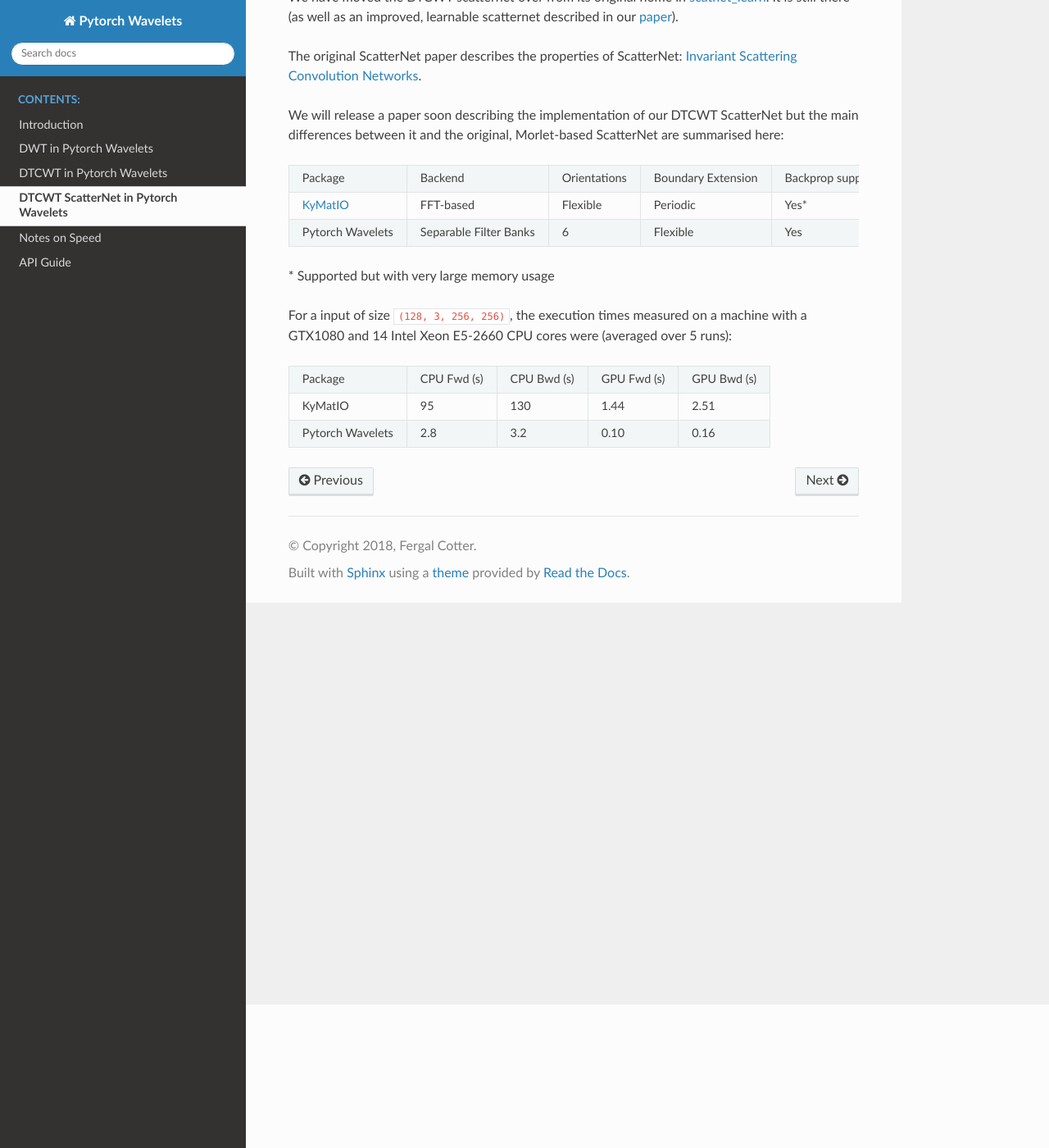
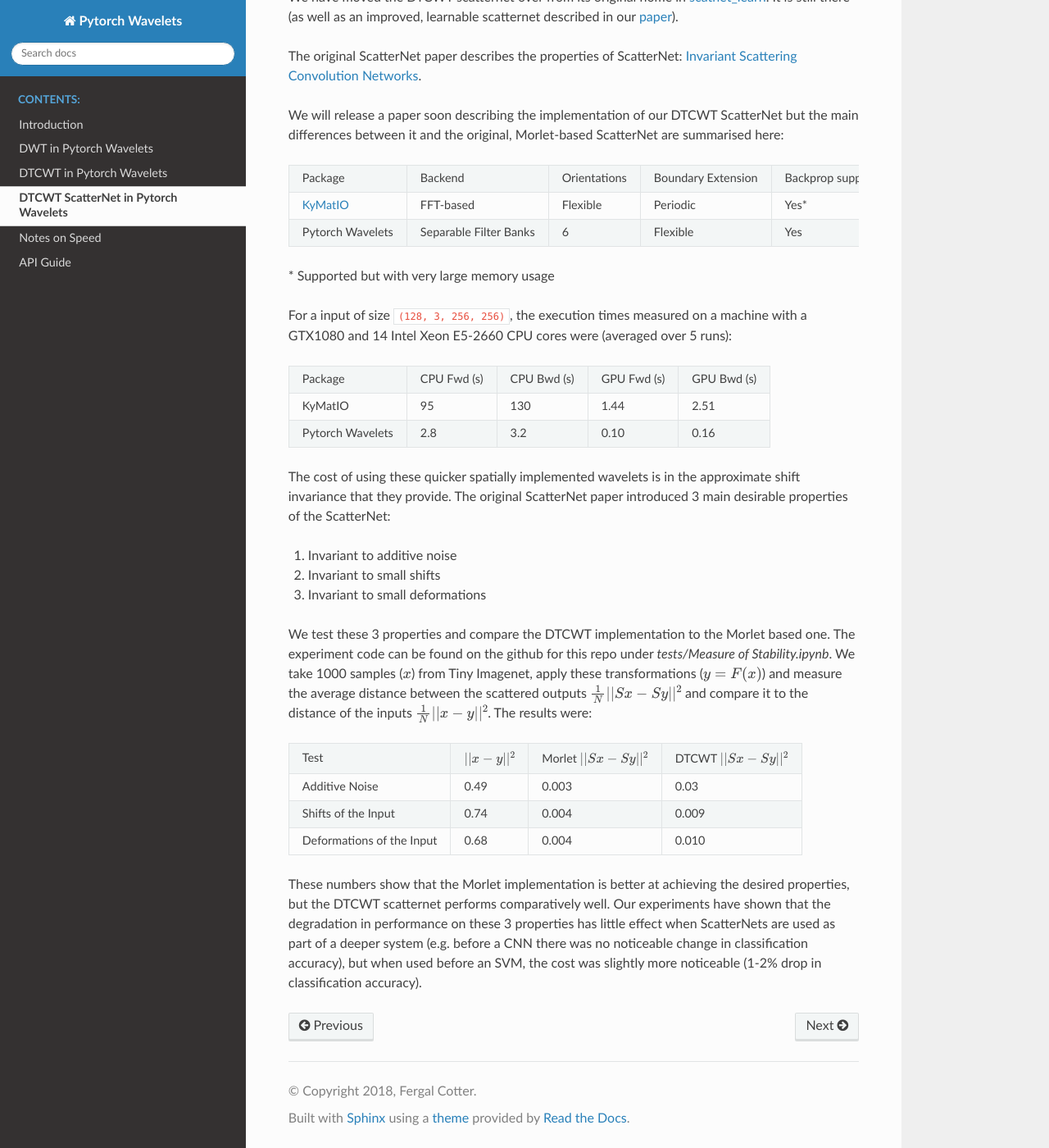
Before and after one commit to fbcotter/pytorch_wavelets, a Sphinx documentation site: the page built from docs/scatternet.rst, in a window 1280 px wide and 1400 px high, scrolled down 175 px. Shown: the whole window at 82% size. Built offline with Sphinx 7.4.7 and the Read the Docs theme 2.0.0, drawn with Linux system fonts in a browser that asks for light colours.

Commit message:
Updated ScatterNet Results Page

```diff
--- a/docs/scatternet.rst
+++ b/docs/scatternet.rst
@@ -39,3 +39,31 @@ a machine with a GTX1080 and 14 Intel Xeon E5-2660 CPU cores were (averaged over
 +------------------+-------------+-------------+-------------+-------------+
 | Pytorch Wavelets | 2.8         | 3.2         | 0.10        | 0.16        |
 +------------------+-------------+-------------+-------------+-------------+
+
+The cost of using these quicker spatially implemented wavelets is in the approximate shift invariance that they provide.
+The original ScatterNet paper introduced 3 main desirable properties of the ScatterNet:
+
+1. Invariant to additive noise
+2. Invariant to small shifts
+3. Invariant to small deformations
+
+We test these 3 properties and compare the DTCWT implementation to the Morlet based one. The experiment code can be
+found on the github for this repo under `tests/Measure of Stability.ipynb`. We take 1000 samples (:math:`x`) from Tiny Imagenet,
+apply these transformations (:math:`y = F(x)`) and measure the average distance between the scattered outputs
+:math:`\frac{1}{N}||Sx - Sy||^2` and compare it to the distance of the inputs :math:`\frac{1}{N}||x-y||^2`. The results were:
+
++---------------------------+-------------------+----------------------------+----------------------------+
+| Test                      | :math:`||x-y||^2` | Morlet :math:`||Sx-Sy||^2` | DTCWT :math:`||Sx-Sy||^2`  |
++---------------------------+-------------------+----------------------------+----------------------------+
+| Additive Noise            | 0.49              | 0.003                      | 0.03                       |
++---------------------------+-------------------+----------------------------+----------------------------+
+| Shifts of the Input       | 0.74              | 0.004                      | 0.009                      |
++---------------------------+-------------------+----------------------------+----------------------------+
+| Deformations of the Input | 0.68              | 0.004                      | 0.010                      |
++---------------------------+-------------------+----------------------------+----------------------------+
+
+These numbers show that the Morlet implementation is better at achieving the desired properties, but the DTCWT
+scatternet performs comparatively well. Our experiments have shown that the degradation in performance on these
+3 properties has little effect when ScatterNets are used as part of a deeper system (e.g. before a CNN there was no
+noticeable change in classification accuracy), but when used before an SVM, the cost was slightly more noticeable
+(1-2% drop in classification accuracy).
```
Also changed, not shown: 1 other file.
